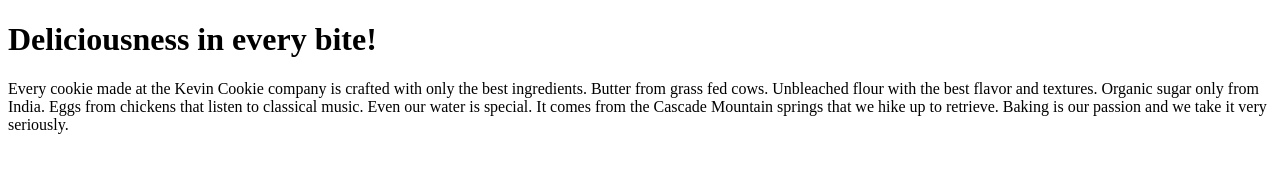
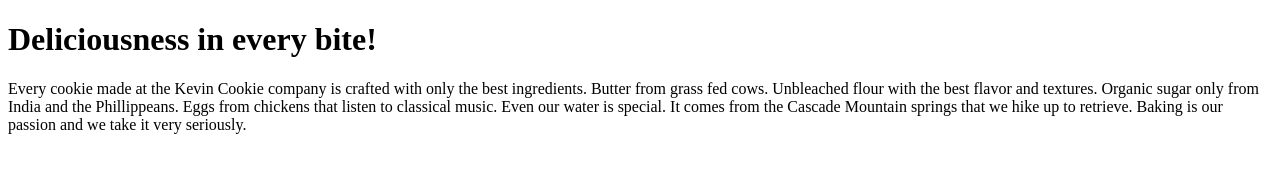
Before and after one commit to erickmn/mecompany.com, a plain HTML site: page index.htm in a window 1280 px wide. Drawn offline with Linux system fonts and the light colour scheme.

Commit message:
Update index.htm

```diff
--- a/index.htm
+++ b/index.htm
@@ -4,7 +4,7 @@
 
 <h1>Deliciousness in every bite!</h1>
 
-<p>Every cookie made at the Kevin Cookie company is crafted with only the best ingredients. Butter from grass fed cows. Unbleached flour with the best flavor and textures. Organic sugar only from India. Eggs from chickens that listen to classical music. Even our water is special. It comes from the Cascade Mountain springs that we hike up to retrieve. Baking is our passion and we take it very seriously.</p>
+<p>Every cookie made at the Kevin Cookie company is crafted with only the best ingredients. Butter from grass fed cows. Unbleached flour with the best flavor and textures. Organic sugar only from India and the Phillippeans. Eggs from chickens that listen to classical music. Even our water is special. It comes from the Cascade Mountain springs that we hike up to retrieve. Baking is our passion and we take it very seriously.</p>
 
 
 </body>
```
